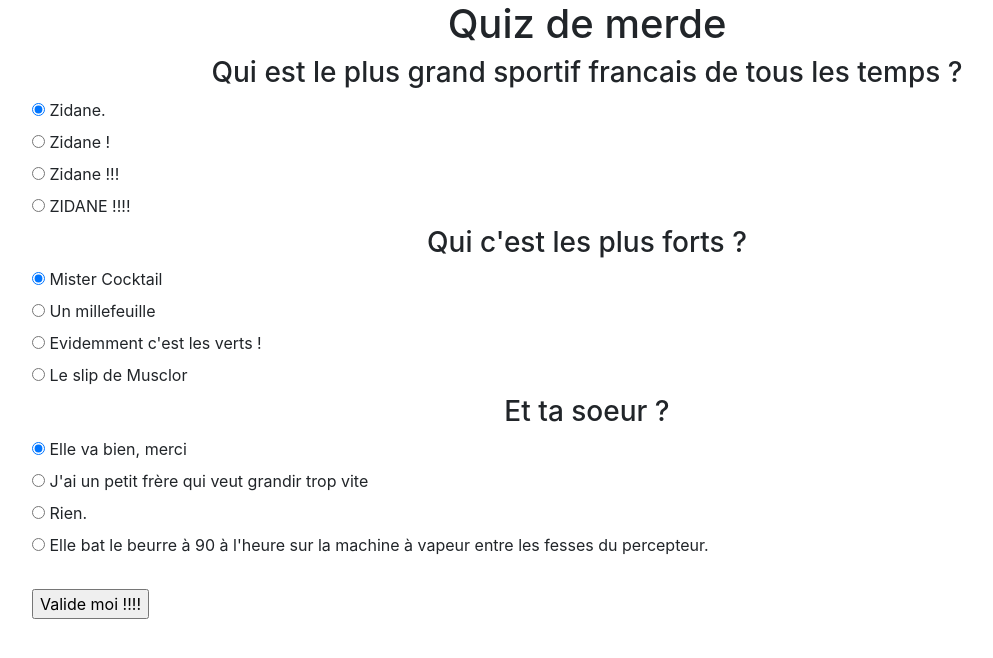
After one commit to AntoinePigny/first-form, a PHP site: page /formulaire.html in a window 1280 px wide. The commit adds this page. Shown: the top 658 px of the page, without its empty margins (53-1046 px from the left). Run offline with PHP 8.4, Linux system fonts and the light colour scheme; some libraries are stand-ins or nearby versions.

Commit message:
commit hardcore

```diff
--- /dev/null
+++ b/foot.html
@@ -0,0 +1,6 @@
+<script src="https://code.jquery.com/jquery-3.2.1.slim.min.js" integrity="sha384-KJ3o2DKtIkvYIK3UENzmM7KCkRr/rE9/Qpg6aAZGJwFDMVNA/GpGFF93hXpG5KkN" crossorigin="anonymous"></script>
+<script src="https://cdnjs.cloudflare.com/ajax/libs/popper.js/1.12.3/umd/popper.min.js" integrity="sha384-vFJXuSJphROIrBnz7yo7oB41mKfc8JzQZiCq4NCceLEaO4IHwicKwpJf9c9IpFgh" crossorigin="anonymous"></script>
+<script src="https://maxcdn.bootstrapcdn.com/bootstrap/4.0.0-beta.2/js/bootstrap.min.js" integrity="sha384-alpBpkh1PFOepccYVYDB4do5UnbKysX5WZXm3XxPqe5iKTfUKjNkCk9SaVuEZflJ" crossorigin="anonymous"></script>
+</body>
+
+</html>
--- /dev/null
+++ b/formulaire.html
@@ -0,0 +1,52 @@
+<!DOCTYPE html>
+<html lang="fr">
+<head>
+  <meta charset="utf-8">
+  <title>Quiz 1</title>
+  <link rel="stylesheet" href="https://maxcdn.bootstrapcdn.com/bootstrap/4.0.0-beta.2/css/bootstrap.min.css" integrity="sha384-PsH8R72JQ3SOdhVi3uxftmaW6Vc51MKb0q5P2rRUpPvrszuE4W1povHYgTpBfshb" crossorigin="anonymous">
+
+  <link rel="stylesheet" href="style.css">
+</head>
+
+<body>
+  <h1>Quiz de merde</h1>
+  <form class="container" action="script.php">
+    <h3>Qui est le plus grand sportif francais de tous les temps ?</h3>
+    <input id="z1" type="radio" name="q1" value="a" checked>
+    <label for="z1">Zidane.</label><br>
+    <input id="z2" type="radio" name="q1" value="b">
+    <label for="z2">Zidane !</label><br>
+    <input id="z3" type="radio" name="q1" value="c">
+    <label for="z3">Zidane !!!</label><br>
+    <input id="z4" type="radio" name="q1" value="d">
+    <label for="z4">ZIDANE !!!!</label><br>
+
+    <h3>Qui c'est les plus forts ?</h3>
+    <input id="f1" type="radio" name="q2" value="a" checked>
+    <label for="f1">Mister Cocktail</label><br>
+    <input id="f2" type="radio" name="q2" value="b">
+    <label for="f2">Un millefeuille</label><br>
+    <input id="f3" type="radio" name="q2" value="c">
+    <label for="f3">Evidemment c'est les verts !</label><br>
+    <input id="f4" type="radio" name="q2" value="d">
+    <label for="f4">Le slip de Musclor</label><br>
+
+    <h3>Et ta soeur ?</h3>
+    <input id="s1" type="radio" name="q3" value="a" checked>
+    <label for="s1">Elle va bien, merci</label><br>
+    <input id="s2" type="radio" name="q3" value="b">
+    <label for="s2">J'ai un petit frère qui veut grandir trop vite</label><br>
+    <input id="s3" type="radio" name="q3" value="c">
+    <label for="s3">Rien.</label><br>
+    <input id="s4" type="radio" name="q3" value="d">
+    <label for="s4">Elle bat le beurre à 90 à l'heure sur la machine à vapeur entre les fesses du percepteur.</label><br>
+    <br>
+    <input type="submit" value="Valide moi !!!!">
+  </form>
+
+  <script src="https://code.jquery.com/jquery-3.2.1.slim.min.js" integrity="sha384-KJ3o2DKtIkvYIK3UENzmM7KCkRr/rE9/Qpg6aAZGJwFDMVNA/GpGFF93hXpG5KkN" crossorigin="anonymous"></script>
+  <script src="https://cdnjs.cloudflare.com/ajax/libs/popper.js/1.12.3/umd/popper.min.js" integrity="sha384-vFJXuSJphROIrBnz7yo7oB41mKfc8JzQZiCq4NCceLEaO4IHwicKwpJf9c9IpFgh" crossorigin="anonymous"></script>
+  <script src="https://maxcdn.bootstrapcdn.com/bootstrap/4.0.0-beta.2/js/bootstrap.min.js" integrity="sha384-alpBpkh1PFOepccYVYDB4do5UnbKysX5WZXm3XxPqe5iKTfUKjNkCk9SaVuEZflJ" crossorigin="anonymous"></script>
+</body>
+
+</html>
--- a/style.css
+++ b/style.css
@@ -1,9 +1,14 @@
-.first-form {
-  display: flex;
-  align-items: center;
-  flex-direction: column;
-}
 
 h1 {
   text-align: center;
 }
+h3 {
+  text-align: center;
+}
+label {
+  text-align: center;
+}
+
+input {
+
+}
```
Also changed, not shown: createForm.php (added, +55 -0 lines), head.html (added, +12 -0 lines), index.php (added, +31 -0 lines), script.php (+12 -4 lines).
